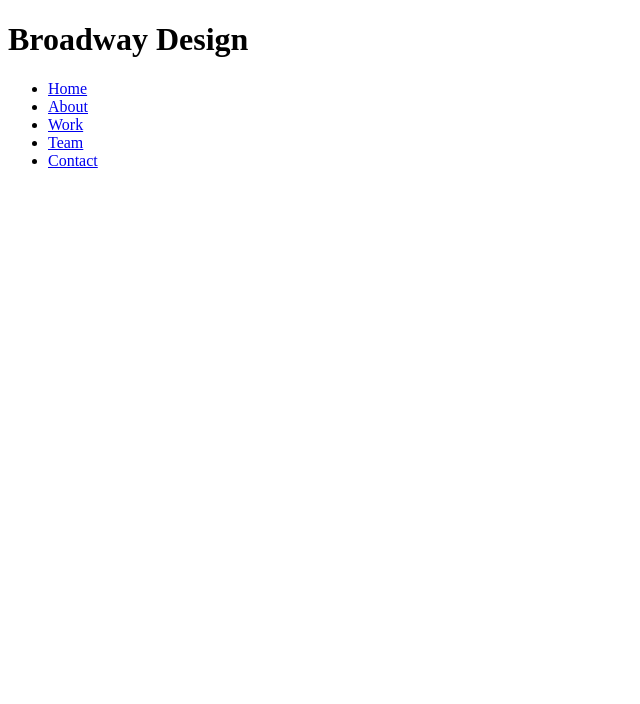
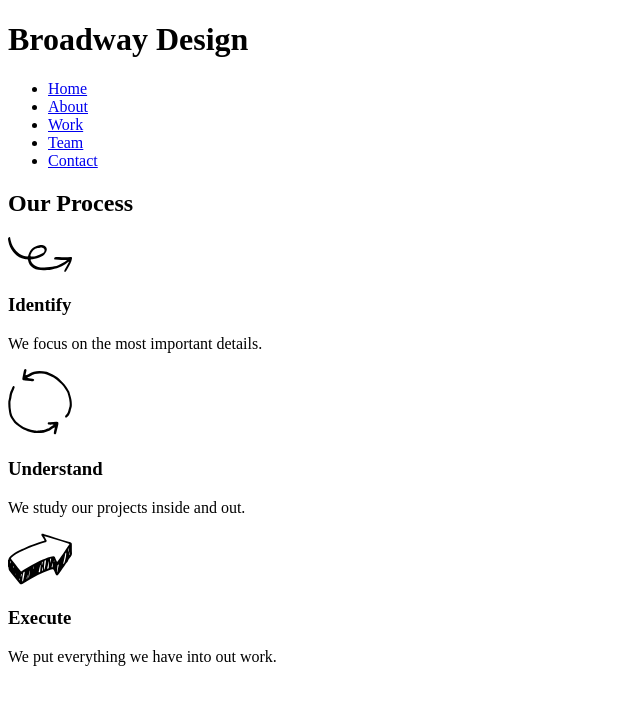
Before and after one commit to karolisracas/broadway, a plain HTML site: page index.html in a window 1280 px wide. Shown: the whole page, without its empty margins (0-640 px from the left). Drawn offline with Linux system fonts and the light colour scheme.

Commit message:
add process section

```diff
--- a/index.html
+++ b/index.html
@@ -6,7 +6,7 @@
 </head>
 <body>
 
-  <!-- Landing section -->
+  <!-- Main menu -->
 
   <h1>Broadway Design</h1>
   <nav>
@@ -18,5 +18,31 @@
       <li><a href="#">Contact</a></li>
     </ul>
   </nav>
+
+<!-- Process section -->
+
+<section>
+  <h2>Our Process</h2>
+
+  <div>
+    <img src="./resources/images/identify.svg" alt="identify icon">
+    <h3>Identify</h3>
+    <p>We focus on the most important details.</p>
+  </div>
+
+  <div>
+    <img src="./resources/images/understand.svg" alt="understand icon">
+    <h3>Understand</h3>
+    <p>We study our projects inside and out.</p>
+  </div>
+
+  <div>
+    <img src="./resources/images/execute.svg" alt="execute icon">
+    <h3>Execute</h3>
+    <p>We put everything we have into out work.</p>
+  </div>
+
+</section>
+
 </body>
 </html>
```
